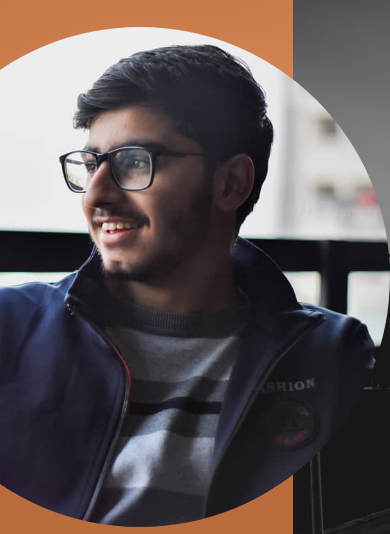
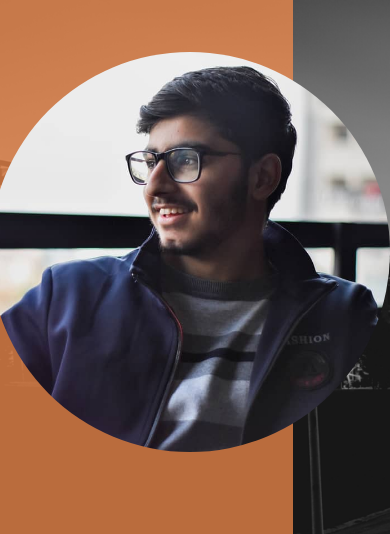
Before and after one commit to AbdullahSaad5/hashaamkhan.github.io, a plain HTML site: page index.html in a window 390 px wide. Shown: the top 534 px of the page. Drawn offline with Linux system fonts and the light colour scheme.

Commit message:
removed resizing image from CSS query

```diff
--- a/style.css
+++ b/style.css
@@ -82,7 +82,6 @@ section {
     display: flex;
     align-items: center;
     justify-content: center;
-    flex-wrap: wrap;
 }
 
 .page2 .workInfo div {
@@ -165,10 +164,6 @@ section {
         align-items: center;
     }
 
-    .page1 .info .avatar {
-        min-width: 500px;
-        min-height: 500px;
-    }
 }
 
 @media (orientation:portrait),
```
